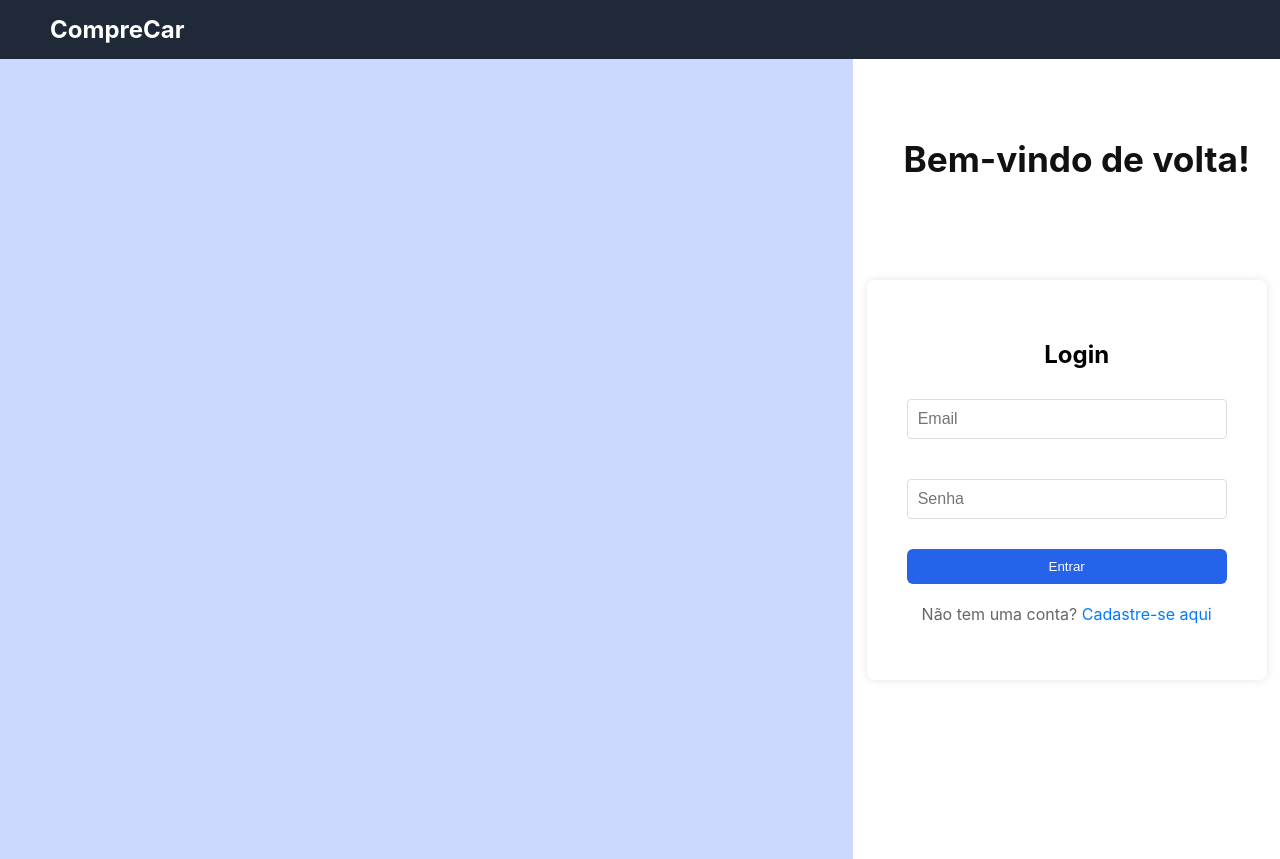
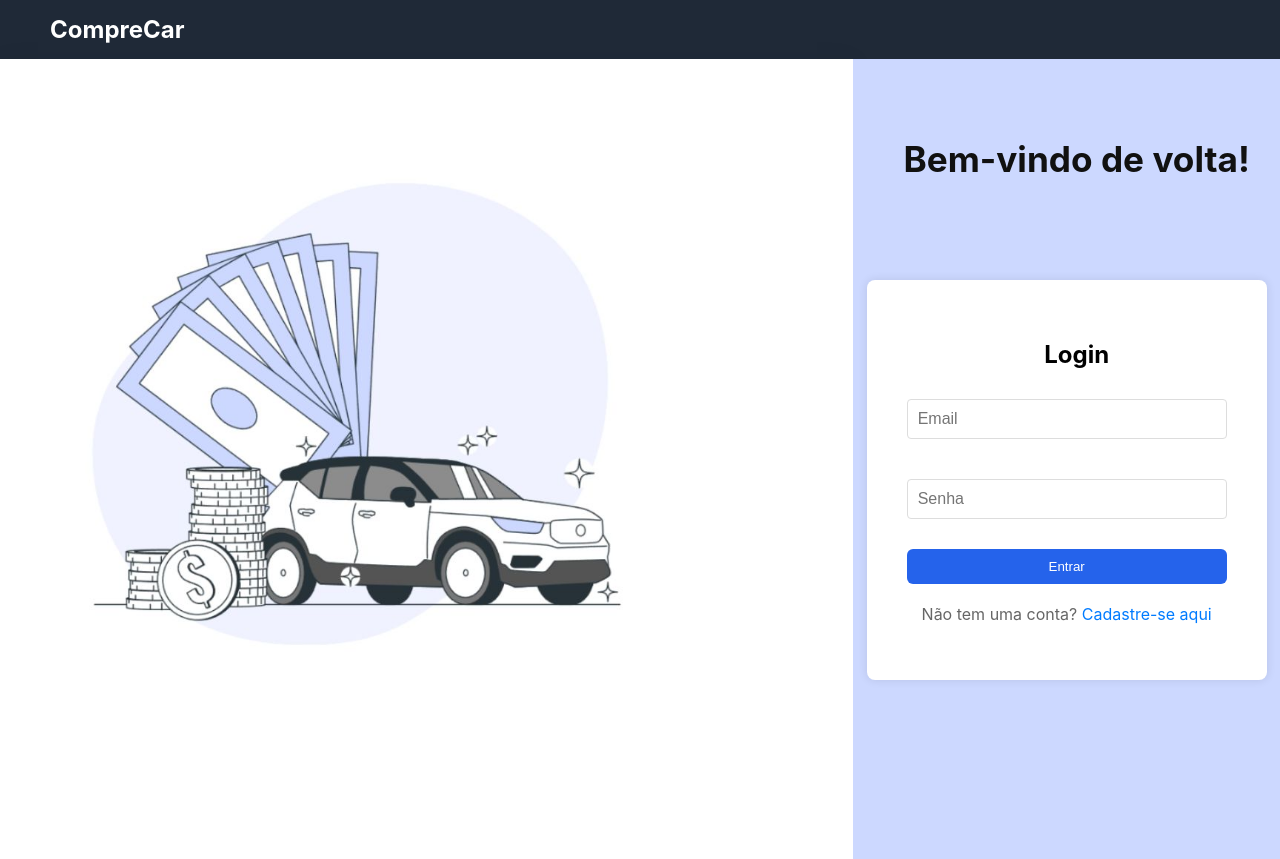
Before and after one commit to cruz1910/CompreCar, a React (Create React App) app in the folder frontcomprecar/: page /login in a window 1280 px wide. Built offline with nearby package versions, Linux system fonts and the light colour scheme.

Commit message:
melhoria tela de login

```diff
--- a/frontcomprecar/package.json
+++ b/frontcomprecar/package.json
@@ -14,7 +14,7 @@
     "react-dom": "^19.1.0",
     "react-icons": "^5.5.0",
     "react-router-dom": "^7.6.3",
-    "react-scripts": "5.0.1",
+    "react-scripts": "^5.0.1",
     "web-vitals": "^2.1.4"
   },
   "scripts": {
--- a/frontcomprecar/src/pages/login.jsx
+++ b/frontcomprecar/src/pages/login.jsx
@@ -4,6 +4,7 @@ import { Link } from 'react-router-dom';
 import api from '../services/api';
 import '../style/global.css';
 import '../style/Login.css';
+import carroImg from '../img/carro.jpg';
 
 
 const Login = () => {
@@ -56,7 +57,9 @@ const Login = () => {
 
   return (
     <div className="login-page-split">
-      <div className="login-left-half"></div>
+      <div className="login-left-half">
+        <img src={carroImg} alt="Carro" className="login-image" />
+      </div>
       <div className="login-right-half">
         <h1 className="login-title">Bem-vindo de volta!</h1>
         <div className="login-container">
--- a/frontcomprecar/src/style/Login.css
+++ b/frontcomprecar/src/style/Login.css
@@ -19,11 +19,21 @@ html, body {
 .login-left-half {
   flex: 2.0;
   background-color: #ccd8ff;
+  display: flex;
+  align-items: center;
+  justify-content: center;
+}
+
+.login-image {
+  width: 100%;
+  height: 100%;
+  object-fit: cover;
+  box-shadow: 0 4px 24px rgba(0,0,0,0.08);
 }
 
 .login-right-half {
   flex: 1;
-  background: #ffffff;
+  background: #ccd8ff;
   display: flex;
   flex-direction: column;
   align-items: center;
```
Also changed, not shown: frontcomprecar/src/pages/Cadastro.jsx (+8 -0 lines), frontcomprecar/src/img/carro.jpg (added), 1 other file (tests, documents, lock files or other folders).
